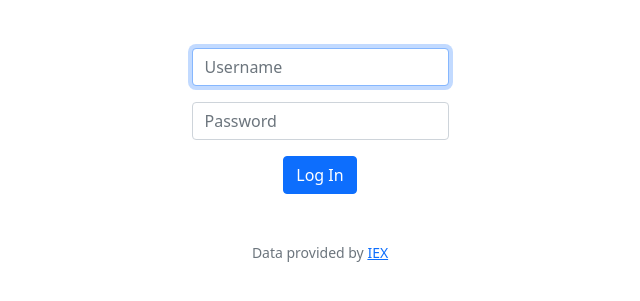
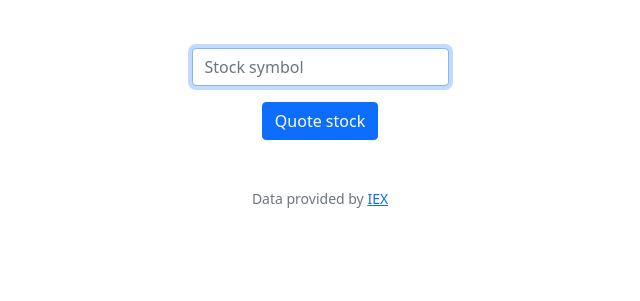
Before and after one commit to MicVerg/Python.PokeInfo, a Flask app: template finance/templates/quote.html in a window 1280 px wide. Shown: the part 76-377 px from the top of the page, without its empty margins (320-960 px from the left). Run offline with Flask 3, Linux system fonts and the light colour scheme; the template is opened without the code that fills it, so the values that code supplies are empty; some libraries are stand-ins or nearby versions.

Commit message:
Tue, May 30, 2023, 11:21 AM +02:00

```diff
--- a/finance/templates/quote.html
+++ b/finance/templates/quote.html
@@ -1,17 +1,14 @@
 {% extends "layout.html" %}
 
 {% block title %}
-    Log In
+    Quote a stock
 {% endblock %}
 
 {% block main %}
     <form action="/quote" method="post">
         <div class="mb-3">
-            <input autocomplete="off" autofocus class="form-control mx-auto w-auto" id="username" name="username" placeholder="Username" type="text">
+            <input autocomplete="off" autofocus class="form-control mx-auto w-auto" id="stocksymbol" name="stocksymbol" placeholder="Stock symbol" type="text">
         </div>
-        <div class="mb-3">
-            <input class="form-control mx-auto w-auto" id="password" name="password" placeholder="Password" type="password">
-        </div>
-        <button class="btn btn-primary" type="submit">Log In</button>
+        <button class="btn btn-primary" type="submit">Quote stock</button>
     </form>
 {% endblock %}
```
Also changed, not shown: finance/app.py (line endings or trailing spaces).
